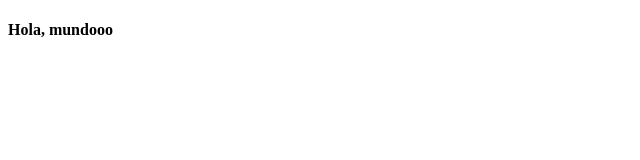
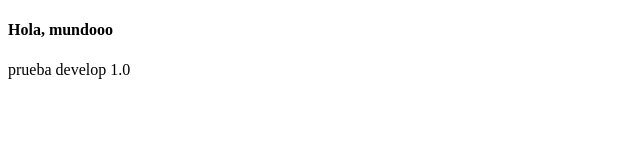
Before and after one commit to DaniPasserini/Proyecto42, a plain HTML site: page index.html in a window 1280 px wide. Shown: the whole page, without its empty margins (0-640 px from the left). Drawn offline with Linux system fonts and the light colour scheme.

Commit message:
prueba develop

```diff
--- a/index.html
+++ b/index.html
@@ -6,5 +6,6 @@
   </head>
   <body>
     <h4>Hola, mundooo</h4>
+    <p>prueba develop 1.0</p>
   </body>
 </html>
```
Also changed, not shown: 1 other file.
